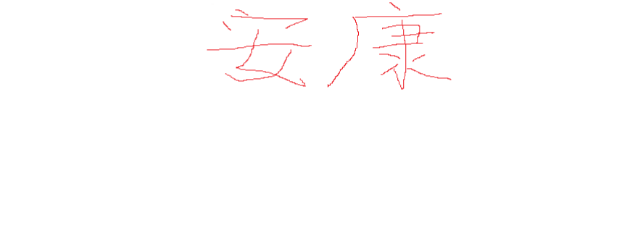
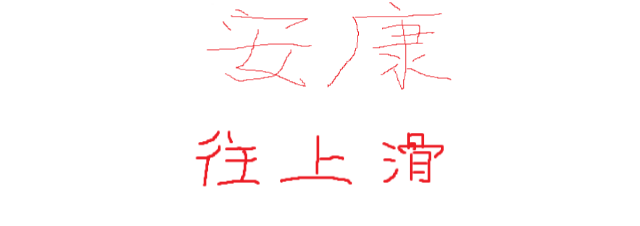
Before and after one commit to shuidian/shuidian.github.com, a plain HTML site: page index.html in a window 1280 px wide. Shown: the part 236-462 px from the top of the page, without its empty margins (319-959 px from the left). Drawn offline with Linux system fonts and the light colour scheme.

Commit message:
修改文字排版

```diff
--- a/index.html
+++ b/index.html
@@ -126,6 +126,9 @@
           <p>
             <img src="images/dwjak.png" alt="端午节安康">
           </p>
+          <p>
+            <img src="images/wsh.png" alt="往上滑">
+          </p>
         </div>
         <div class="swiper-slide slider-2">
           <h2>为什么这么丑？</h2>
```
Also changed, not shown: images/wsh.png (added).
